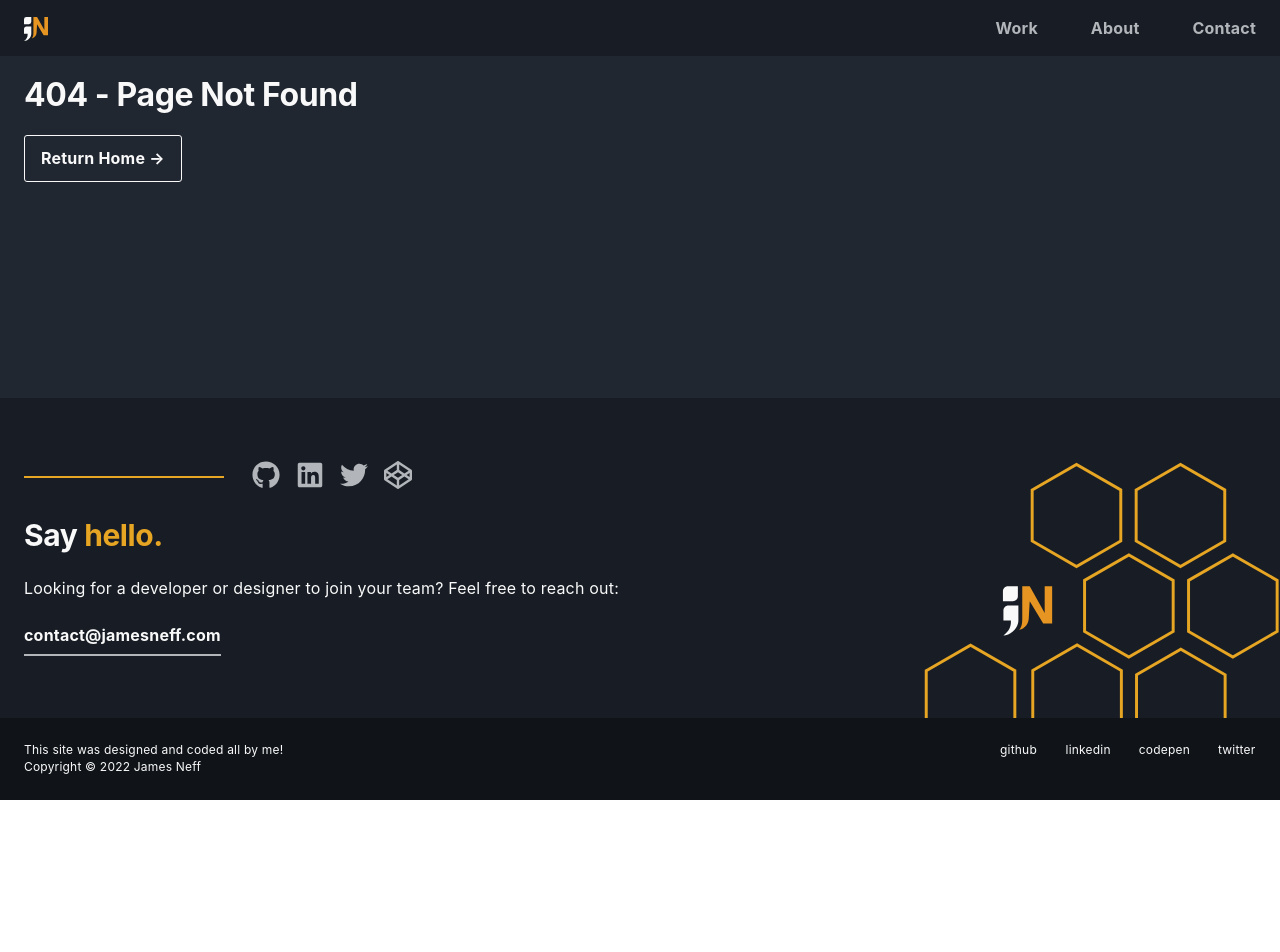
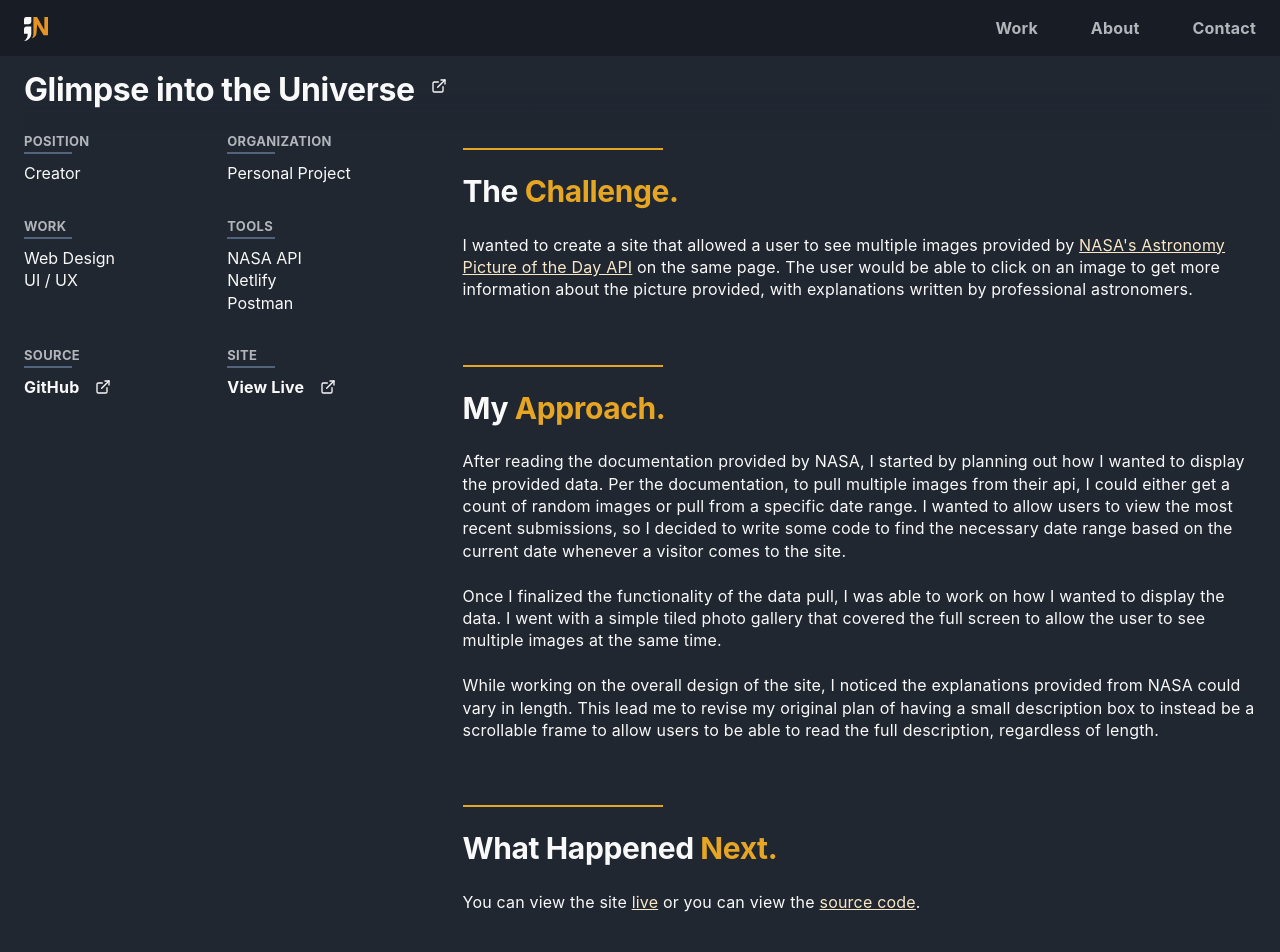
Before and after one commit to NeffCodes/Portfolio-v2.0, a Next.js app: page /projects/glimpse-into-the-universe in a window 1280 px wide. Before the commit this address had no page. Shown: the top 952 px of the page. Before the commit the page ends 800 px from the top, so only its background shows below. Built offline with nearby package versions, Linux system fonts and the light colour scheme.

Commit message:
Add Universe details and update mini reddit copy

```diff
--- a/src/common/context/project-list.js
+++ b/src/common/context/project-list.js
@@ -2,15 +2,15 @@ export const projectTileData = [
   {
     key: "universe",
     isFeatured: true,
-    showInCycle: false,
+    showInCycle: true,
     value: {
       title: "Glimpse into the Universe",
-      description: "A website that allows you to see the recent media provide by the NASA's A Picture of the Day API",
+      description: "A website that allows you to see the recent media provide by the NASA's Astronomy Picture of the Day API",
       featuredImage: 'universe/universe.png',
       imgAlt: 'NASA a picture of the day site',
       tags: ['NASA API', 'UI / UX', 'Web Design'],
-      customCTA: 'Site',
-      slug: "",
+      customCTA: '',
+      slug: "glimpse-into-the-universe",
       external: "https://glimpse-universe.netlify.app/",
       source: "https://github.com/NeffCodes/universe",
     }
--- /dev/null
+++ b/src/pages/projects/glimpse-into-the-universe.js
@@ -0,0 +1,93 @@
+import Head from 'next/head'
+import Image from 'next/image'
+import { motion } from 'framer-motion'
+import ArticleHeader from '../../common/components/articleHeader/ArticleHeader'
+import ArticleBody from '../../common/components/articleBody/ArticleBody'
+import OtherProjects from '../../common/components/otherProjects/OtherProjects'
+import { IconContext } from 'react-icons/lib'
+import { FiExternalLink } from 'react-icons/fi'
+
+import styles from '../../styles/ArticlePage.module.css'
+
+import trihex from '/public/assets/trihex.svg'
+
+const position  = ["Creator"];
+const organization = ["Personal Project"];
+const work = ["Web Design", 'UI / UX'];
+const stack = ['NASA API','Netlify','Postman'];
+const source = {text:"GitHub", link: "https://github.com/NeffCodes/universe"};
+const site = {text:"View Live", link: "https://glimpse-universe.netlify.app/"};
+
+const variants = {
+  initial: { opacity: 0 },
+  visible: { opacity: 1 }
+}
+
+const ArticlePage = () => {
+  return(
+    <motion.div
+      className={`${styles.container} site_width_container`}
+      initial="initial"
+      animate="visible"
+      exit="initial"
+      variants={variants}
+    >
+      <Head>
+        <title>JNeff: Glimpse into the Universe</title>
+      </Head>
+      <article>
+        <a href={site.link} target="_blank" className={styles.title_container}>
+          <h1 className={styles.title}>Glimpse into the Universe</h1>
+          <IconContext.Provider value={{size: "1em"}}>
+            <FiExternalLink/>
+          </IconContext.Provider>
+        </a>
+        <div className={styles.article_container}>
+          <ArticleHeader
+            position={position}
+            organization={organization}
+            work={work}
+            stack={stack}
+            source={source}
+            site={site}
+          />
+
+          <ArticleBody>
+            <section className={styles.row_full}>
+              <div className="line" />
+              <h2>The <span className='accent'>Challenge.</span></h2>
+              <p>
+                I wanted to create a site that allowed a user to see multiple images provided by <a href='https://apod.nasa.gov/apod/astropix.html' target='_blank' className={styles.link}>NASA's Astronomy Picture of the Day API</a> on the same page. The user would be able to click on an image to get more information about the picture provided, with explanations written by professional astronomers.
+              </p>
+            </section>
+            <section className={styles.row_full}>
+              <div className="line" />
+              <h2>My <span className='accent'>Approach.</span></h2>
+              <p>
+                After reading the documentation provided by NASA, I started by planning out how I wanted to display the provided data. Per the documentation, to pull multiple images from their api, I could either get a count of random images or pull from a specific date range. I wanted to allow users to view the most recent submissions, so I decided to write some code to find the necessary date range based on the current date whenever a visitor comes to the site.
+              </p>
+              <p>
+                Once I finalized the functionality of the data pull, I was able to work on how I wanted to display the data. I went with a simple tiled photo gallery that covered the full screen to allow the user to see multiple images at the same time.
+              </p>
+              <p>
+                While working on the overall design of the site, I noticed the explanations provided from NASA could vary in length. This lead me to revise my original plan of having a small description box to instead be a scrollable frame to allow users to be able to read the full description, regardless of length.
+              </p>
+            </section>
+
+            <section className={styles.row_full}>
+              <div className="line" />
+              <h2>What Happened <span className='accent'>Next.</span></h2>
+              <p>
+                You can view the site <a href={site.link} target="_blank" className={styles.link}>live</a>  or you can view the <a href={source.link} target="_blank" className={styles.link}>source code</a>.
+              </p>
+            </section>
+          </ArticleBody>
+        </div>
+      </article>
+
+      <OtherProjects current="reddit"/>
+    </motion.div>
+  )
+}
+
+export default ArticlePage;
--- a/src/styles/globals.css
+++ b/src/styles/globals.css
@@ -60,6 +60,12 @@ section{
   overflow: hidden;
 }
 
+code {
+  font-weight: 200;
+  background-color: var(--navy);
+  padding: 0.2rem;
+}
+
 /* tablets and up */
 @media screen and (min-width:768px){
   section{
```
Also changed, not shown: src/pages/projects/mini-reddit.js (+3 -11 lines).
